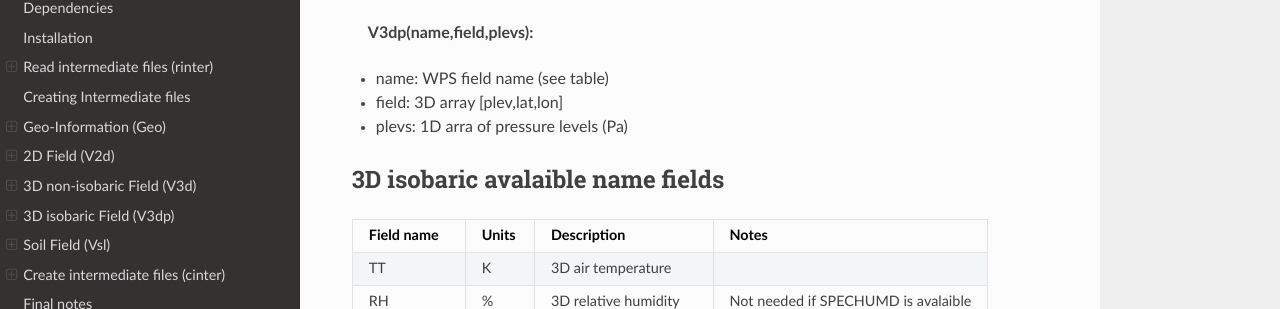
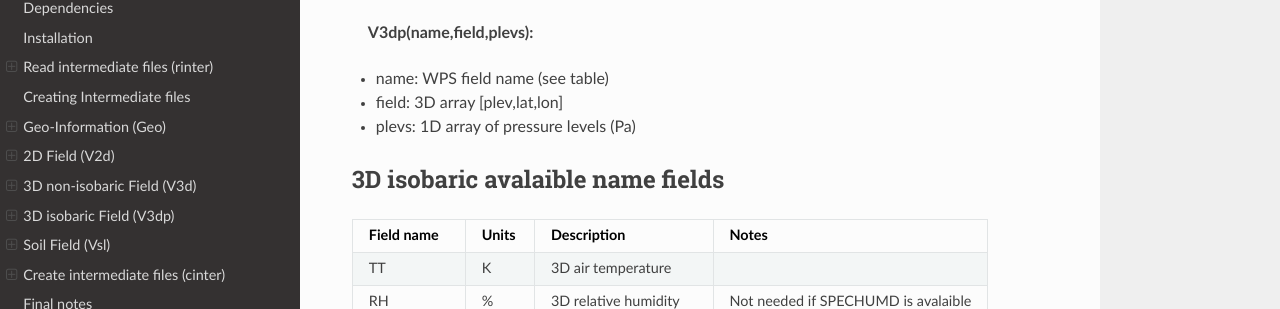
Before and after one commit to dniloash/Pywinter, a Sphinx documentation site: the page built from rtdoc/source/index.rst, in a window 1280 px wide and 900 px high, scrolled down 6616 px. Shown: the part 141-450 px from the top of the window. Built offline with Sphinx 7.4.7 and the Read the Docs theme 2.0.0, drawn with Linux system fonts in a browser that asks for light colours.

Commit message:
Update index.rst

```diff
--- a/rtdoc/source/index.rst
+++ b/rtdoc/source/index.rst
@@ -314,7 +314,7 @@ Vertical isobaric atmospehere variables
 
 - name: WPS field name (see table)
 - field: 3D array [plev,lat,lon]
-- plevs: 1D arra of pressure levels (Pa)
+- plevs: 1D array of pressure levels (Pa)
 
 
 3D isobaric avalaible name fields
```
